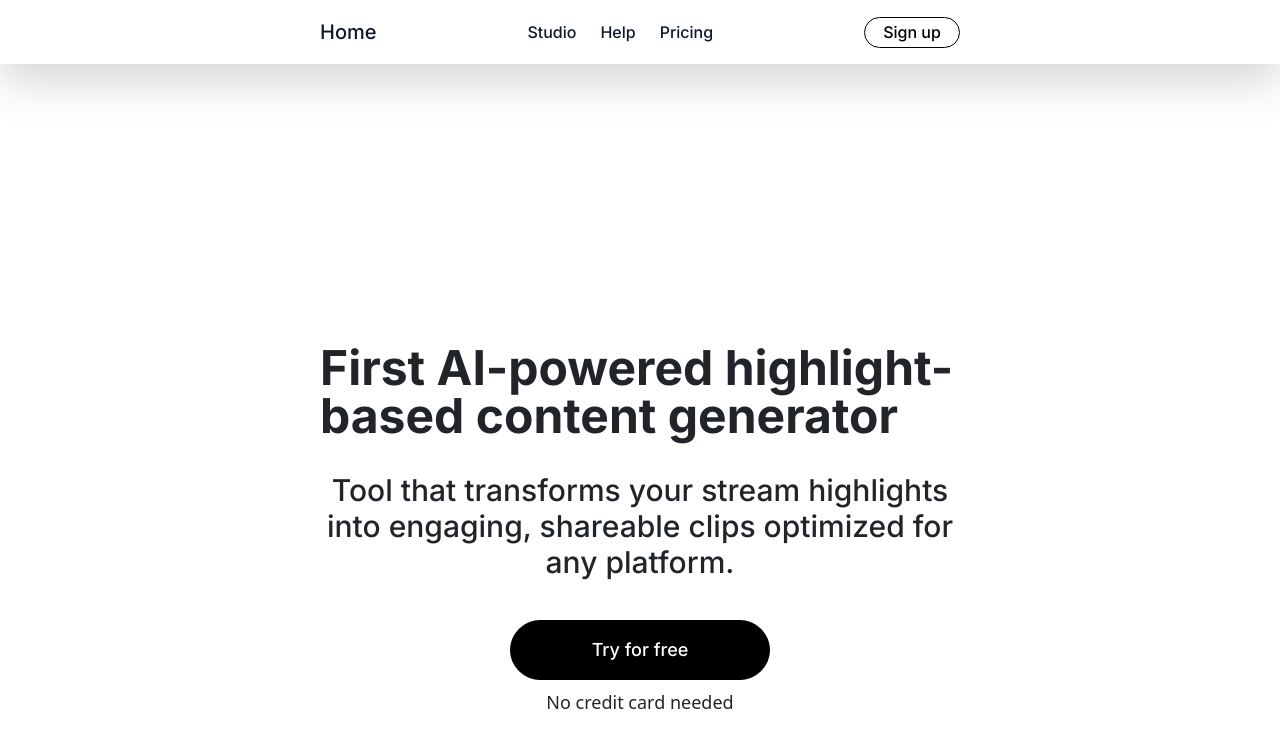
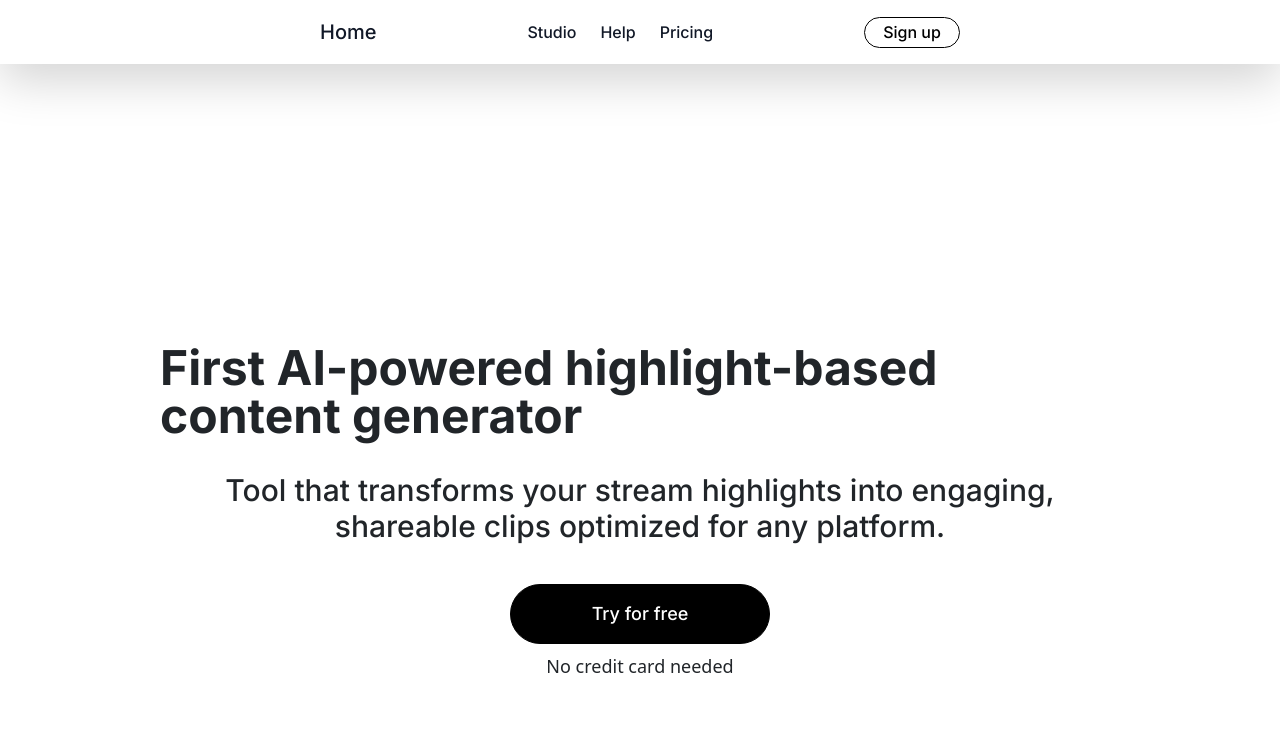
Before and after one commit to Boj4ckk/GROOT, a Vue app in the folder frontend/: page / in a window 1280 px wide. Shown: the top 748 px of the page. Built offline with nearby package versions, Linux system fonts and the light colour scheme.

Commit message:
update responsive for the app + remove scroll

```diff
--- a/frontend/src/App.vue
+++ b/frontend/src/App.vue
@@ -4,7 +4,7 @@ import navbar from './components/navbar.vue';
 </script>
 
 <template>
-  <div class="content-under-navbar px-[15px] pt-10 md:!px-20 lg:!px-30 xl:!px-80 md:pt-40">
+  <div class="content-under-navbar px-[15px] pt-10 md:!px-20 lg:!px-10 xl:!px-40 md:pt-40">
     <navbar class="fixed-navbar px-[15px] md:px-20 lg:!px-30 xl:!px-80 " />
     <router-view class=""/>
 
@@ -13,3 +13,15 @@ import navbar from './components/navbar.vue';
 
 
 </template>
+
+<style>
+html,
+body {
+  height: 100%;
+  overflow: hidden;
+}
+
+#app {
+  height: 100%;
+}
+</style>
```
